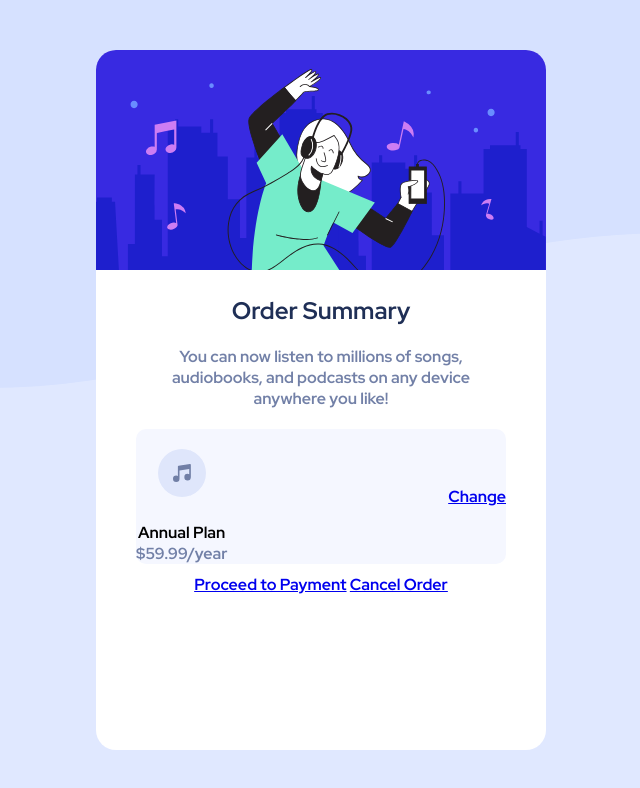
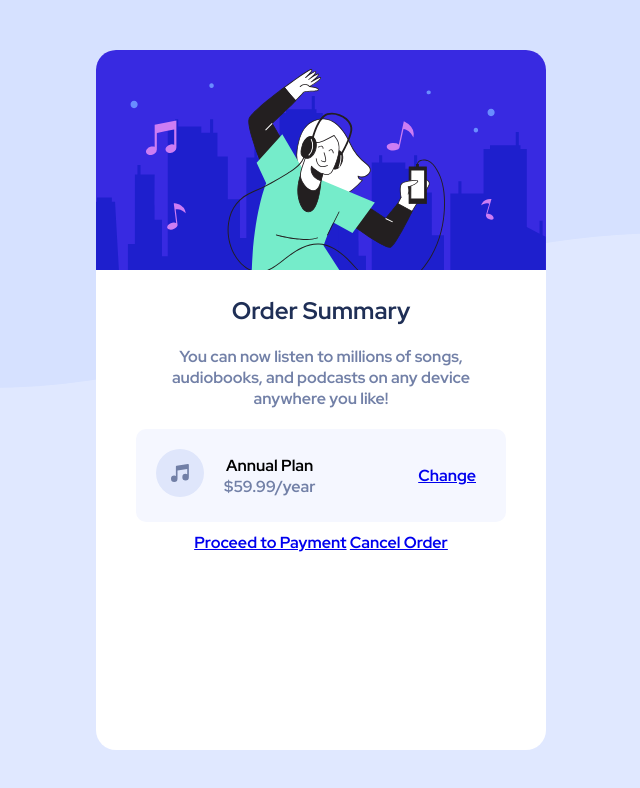
Before and after one commit to Selman-S/Order-summary-component-project, a plain HTML site: page index.html in a window 1280 px wide. Shown: the whole page, without its empty margins (319-959 px from the left). Drawn offline with Linux system fonts and the light colour scheme; a web font is replaced by a local one.

Commit message:
annual-content updated

```diff
--- a/index.html
+++ b/index.html
@@ -3,12 +3,9 @@
 <head>
   <meta charset="UTF-8">
   <meta name="viewport" content="width=device-width, initial-scale=1.0">
-
   <link rel="icon" type="image/png" sizes="32x32" href="./images/favicon-32x32.png">
   <link rel="stylesheet" href="style.css">
-
   <title>Order summary card</title>
-
 </head>
 <body>
   <div class="container">
@@ -20,13 +17,20 @@
     </div>
       <div class="annual">
         <div class="annual-content">
-        <img src="./images/icon-music.svg" alt="music">
-        <div>
-        <p>Annual Plan</p>
-          <p class="fiyat">$59.99/year</p>
-        </div>
-        </div>
-          <a href="#">Change</a>
+          <div class="music">
+            <img src="./images/icon-music.svg" alt="music">
+
+          </div>
+          <div class="orta">
+            <p>Annual Plan</p>
+            <p class="fiyat">$59.99/year</p>
+          </div>
+          <div class="change">
+            <a href="#">Change</a>
+
+          </div>
+      </div>
+
 
       </div>
 
--- a/style.css
+++ b/style.css
@@ -57,21 +57,43 @@ body {
     color: hsl(224, 23%, 55%);
 }
 .annual {
-    display: flex;
-    justify-content:space-between;
     margin:10px 40px;
     background-color:hsl(225, 100%, 98%) ;
     border-radius:10px;
     align-items:center;
+    font-weight: bold;
+    justify-content:space-between;
 }
 .annual .fiyat {
     color:hsl(224, 23%, 55%);
 }
 
-.annual p {
-    font-weight: bold;
-}
+
 .annual img {
     margin: 20px;
+    display: inline-block;
 
 }
+.annual-content {
+
+
+    display: flex;
+    align-items:center;
+    /* justify-content:space-between; */
+}
+.music {
+    flex: 1;
+}
+
+.orta {
+    /* justify-self: flex-start; */
+    display: flex;
+    flex-direction: column;
+    flex:1;
+}
+.change {
+    flex:2;
+    text-align: right;
+    padding:30px;
+    color:hsl(245, 75%, 52%);
+}
```
